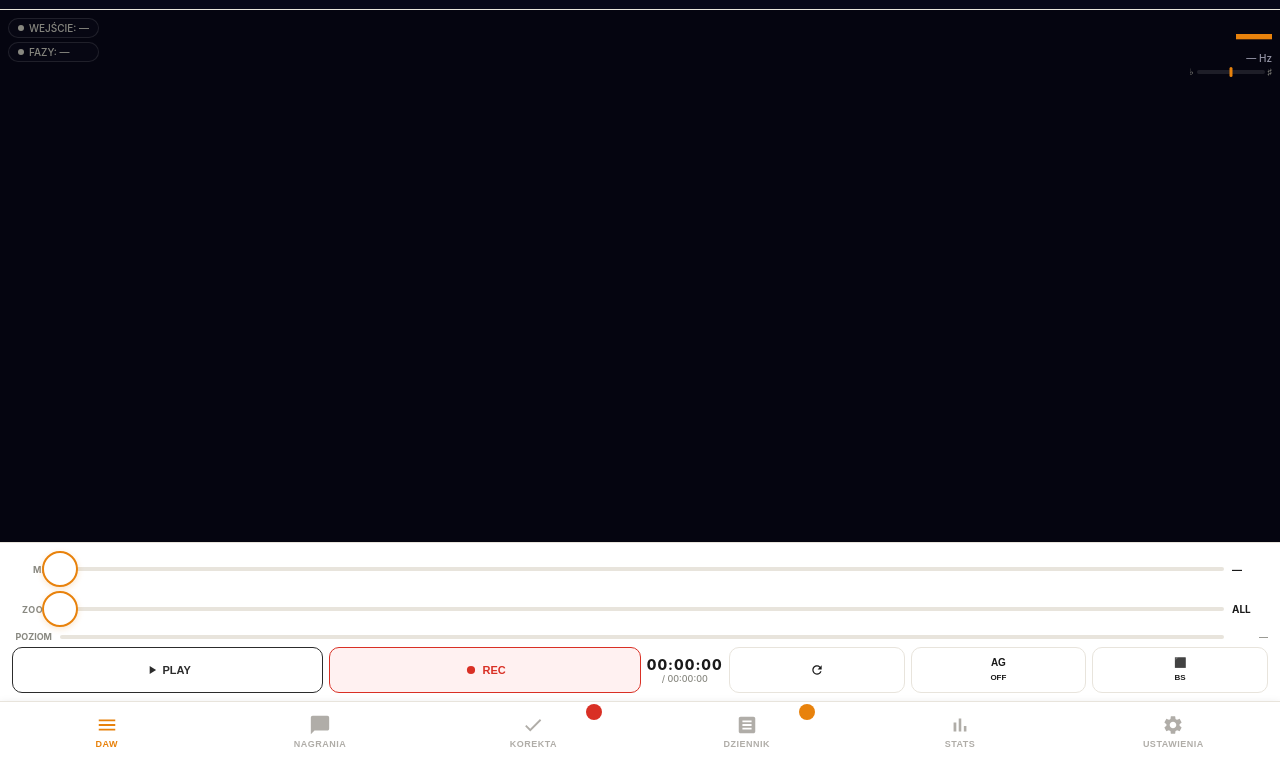
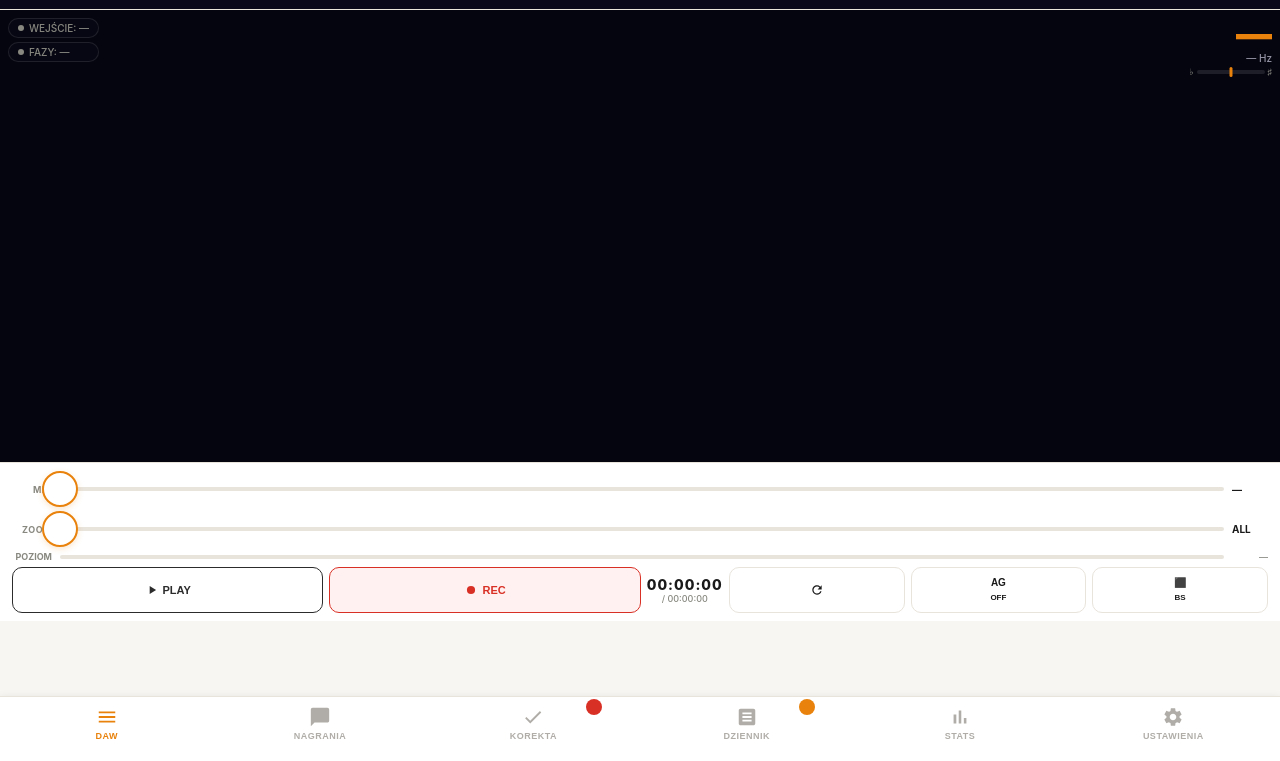
Before and after one commit to mowaiemocje-create/audio-recorder, a website: page www/index.html in a window 1280 px wide. Shown: the part 39-800 px from the top of the page. Drawn offline with nearby package versions, Linux system fonts and the light colour scheme.

Commit message:
Fix layout overlay v100

```diff
--- a/www/index.html
+++ b/www/index.html
@@ -3,7 +3,7 @@
 <head>
 <meta charset="UTF-8">
 <meta name="color-scheme" content="light dark">
-<meta name="app-version" content="v92">
+<meta name="app-version" content="v100">
 <meta name="viewport" content="width=device-width,initial-scale=1,maximum-scale=1,user-scalable=no">
 <meta name="theme-color" content="#0d0d1a">
 <meta name="apple-mobile-web-app-capable" content="yes">
@@ -222,6 +222,16 @@ input::placeholder,textarea::placeholder{color:var(--mu);opacity:.7}
 #recsLimitBar{background:var(--bg)!important}
 </style>
 <script src="https://cdnjs.cloudflare.com/ajax/libs/jszip/3.10.1/jszip.min.js" defer></script>
+<style>
+  .pages, .pg, #pg-daw, #pg-recs, #pg-fix, #pg-diary { padding-bottom: 80px; }
+  .ctrl { position: relative; z-index: 100; margin-bottom: 0; }
+  .nav { position: fixed; bottom: 0; left: 0; right: 0; height: 65px; z-index: 9999; background: var(--card); padding-bottom: max(12px, env(safe-area-inset-bottom, 12px)); }
+</style>
+<style>
+  .pages, .pg, #pg-daw, #pg-recs, #pg-fix, #pg-diary { padding-bottom: 80px; }
+  .ctrl { position: relative; z-index: 100; margin-bottom: 0; }
+  .nav { position: fixed; bottom: 0; left: 0; right: 0; height: 65px; z-index: 9999; background: var(--card); padding-bottom: max(12px, env(safe-area-inset-bottom, 12px)); }
+</style>
 </head>
 <body>
 
```
Also changed, not shown: 1 other file.
